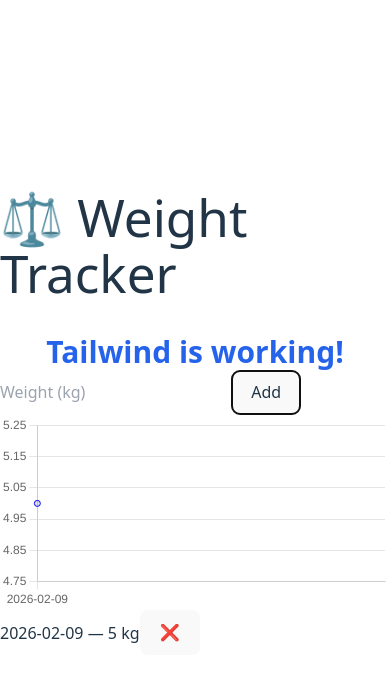
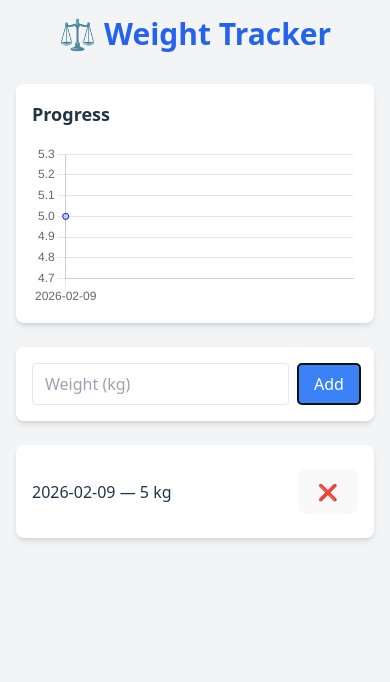
Before and after one commit to alex-sav92/weight-tracker, a React (Vite) app: page / in a window 390 px wide. Both pictures are taken after typing "5" into the empty fields and a click on the button "Add". Shown: the top 682 px of the page. Built offline with nearby package versions, Linux system fonts and the light colour scheme.

Commit message:
add responsive for laptop

```diff
--- a/src/App.tsx
+++ b/src/App.tsx
@@ -25,15 +25,32 @@ function App() {
   }
 
   return (
-    <div style={{ maxWidth: 600, margin: "auto" }}>
-      <h1>⚖️ Weight Tracker</h1>
-      <h1 className="text-3xl font-bold text-blue-600 text-center mt-8">
-        Tailwind is working!
-      </h1>
-      <AddWeight onAdd={addEntry} />
-      <WeightChart entries={entries} />
-      <WeightList entries={entries} onDelete={deleteEntry} />
+   <div className="min-h-screen bg-gray-100 p-4">
+  <div className="max-w-full md:max-w-3xl lg:max-w-6xl mx-auto">
+    <h1 className="text-3xl font-bold text-center text-blue-600 mb-8">
+      ⚖️ Weight Tracker
+    </h1>
+
+    <div className="grid grid-cols-1 lg:grid-cols-3 gap-6">
+      {/* Chart */}
+      <div className="lg:col-span-2 bg-white shadow-md rounded-lg p-4 md:p-6">
+        <h2 className="text-lg font-semibold mb-4">Progress</h2>
+        <WeightChart entries={entries} />
+      </div>
+
+      {/* Right column */}
+      <div className="space-y-6">
+        <div className="bg-white shadow-md rounded-lg p-4 md:p-6">
+          <AddWeight onAdd={addEntry} />
+        </div>
+
+        <div className="bg-white shadow-md rounded-lg p-4 md:p-6">
+          <WeightList entries={entries} onDelete={deleteEntry} />
+        </div>
+      </div>
     </div>
+  </div>
+</div>
   );
 }
 
--- a/src/components/AddWeight.tsx
+++ b/src/components/AddWeight.tsx
@@ -22,7 +22,7 @@ export default function AddWeight({ onAdd }: Props) {
   }
 
   return (
-    <form onSubmit={handleSubmit}>
+    <form className="flex gap-2" onSubmit={handleSubmit}>
       <input
         type="number"
         step="0.1"
@@ -30,8 +30,14 @@ export default function AddWeight({ onAdd }: Props) {
         value={weight}
         onChange={(e) => setWeight(e.target.value)}
         required
+        className="flex-1 border rounded px-3 py-2 focus:outline-none focus:ring-2 focus:ring-blue-400"
       />
-      <button>Add</button>
+      <button
+        type="submit"
+        className="bg-blue-500 text-white px-4 py-2 rounded hover:bg-blue-600 transition"
+      >
+        Add
+      </button>
     </form>
   );
 }
--- a/src/components/WeightChart.tsx
+++ b/src/components/WeightChart.tsx
@@ -11,9 +11,7 @@ import type { WeightEntry } from "../types/WeightEntry";
 ChartJS.register(LineElement, PointElement, LinearScale, CategoryScale);
 
 export default function WeightChart({ entries }: { entries: WeightEntry[] }) {
-  const sorted = [...entries].sort((a, b) =>
-    a.date.localeCompare(b.date)
-  );
+  const sorted = [...entries].sort((a, b) => a.date.localeCompare(b.date));
 
   const data = {
     labels: sorted.map(e => e.date),
@@ -22,9 +20,21 @@ export default function WeightChart({ entries }: { entries: WeightEntry[] }) {
         label: "Weight (kg)",
         data: sorted.map(e => e.weight),
         borderColor: "blue",
+        backgroundColor: "rgba(59, 130, 246, 0.2)",
+        tension: 0.3
       },
     ],
   };
 
-  return <Line data={data} />;
+  const options = {
+    responsive: true,
+    plugins: {
+      legend: { display: false },
+    },
+    scales: {
+      y: { beginAtZero: false },
+    },
+  };
+
+  return <Line data={data} options={options} />;
 }
--- a/src/components/WeightList.tsx
+++ b/src/components/WeightList.tsx
@@ -7,11 +7,16 @@ type Props = {
 
 export default function WeightList({ entries, onDelete }: Props) {
   return (
-    <ul>
-      {entries.map(e => (
-        <li key={e.id}>
-          {e.date} — {e.weight} kg
-          <button onClick={() => onDelete(e.id)}>❌</button>
+    <ul className="divide-y divide-gray-200">
+      {entries.map((e) => (
+        <li key={e.id} className="flex justify-between items-center py-2">
+          <span>{e.date} — {e.weight} kg</span>
+          <button
+            onClick={() => onDelete(e.id)}
+            className="text-red-500 hover:text-red-700 transition"
+          >
+            ❌
+          </button>
         </li>
       ))}
     </ul>
```
